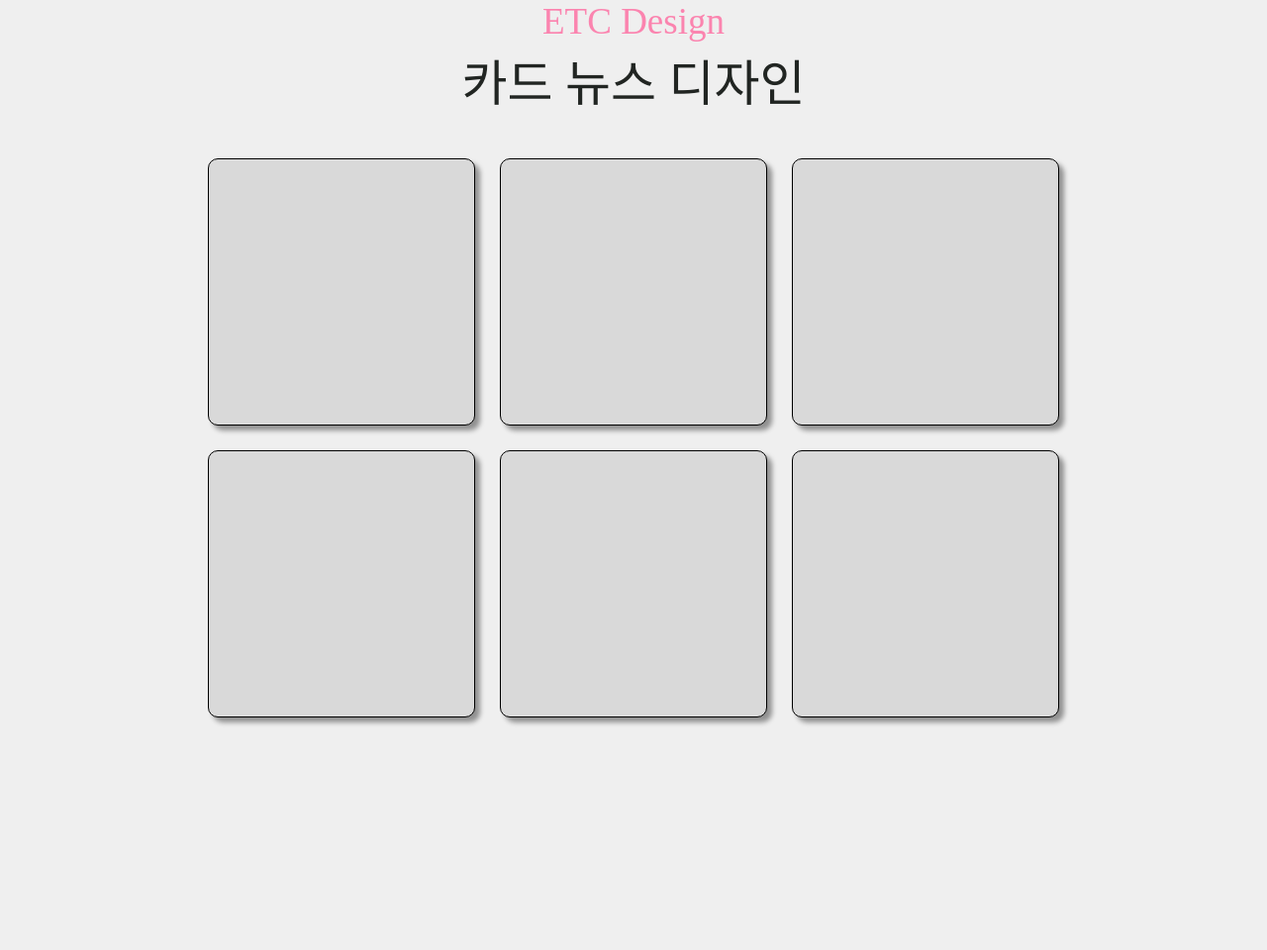
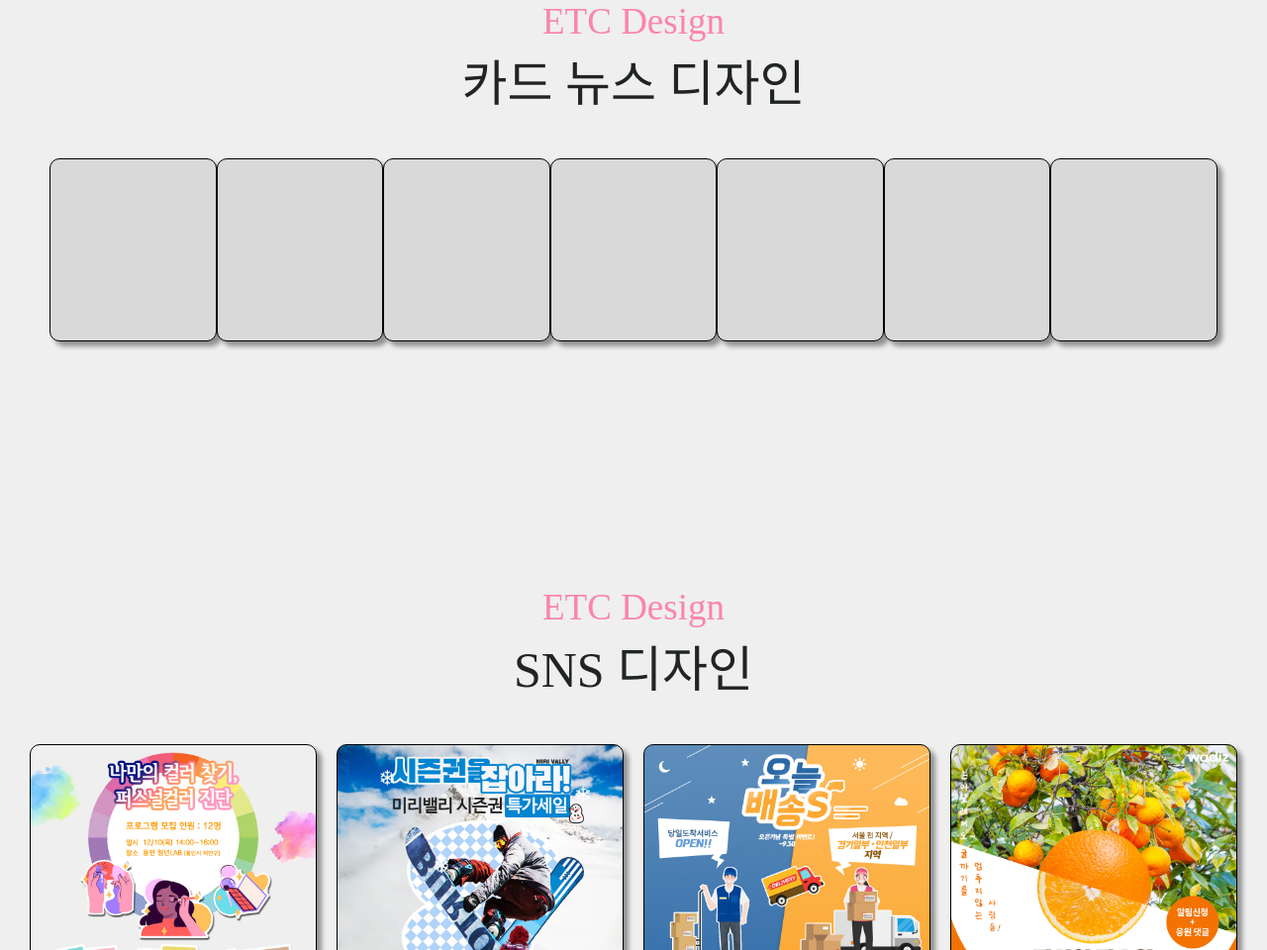
Before and after one commit to iamkangsubini/portfolio2023_subin, a plain HTML site: page index.html in a window 1280 px wide. Shown: the part 9338-10298 px from the top of the page at 99% size. Drawn offline with Linux system fonts and the light colour scheme; a web font is replaced by a local one.

Commit message:
카드뉴스차례

```diff
--- a/index.html
+++ b/index.html
@@ -261,23 +261,24 @@
                 <a href="#" class="dumpling"></a>
             </div>
         </section>
+
         <!-- card-news -->
         <section id="project_design_card_news" class="project_design_title_page">
             <div class="title">
                 <h2>ETC Design</h2>
                 <h1>카드 뉴스 디자인</h1>
             </div>
-            <div class="contents">
-                <ul>
-                    <li><a href="#"></a></li>
-                    <li><a href="#"></a></li>
-                    <li><a href="#"></a></li>
-                    <li><a href="#"></a></li>
-                    <li><a href="#"></a></li>
-                    <li><a href="#"></a></li>
-                </ul>
-            </div>
+            <a herf="#" class="contents">
+                <span></span>
+                <span></span>
+                <span></span>
+                <span></span>
+                <span></span>
+                <span></span>
+                <span></span>
+            </a>
         </section>
+
         <!-- sns-design -->
         <section id="project_design_sns_design" class="project_design_title_page">
             <div class="title">
@@ -299,7 +300,7 @@
         </section>
     </main>
     <script>
-
+        //sns디자인
         const sns_popup = document.querySelector('#sns_popup')
         const sns_a = document.querySelectorAll('#project_design_sns_design a')
         const sns_popup_img = document.querySelector('#sns_popup img')
@@ -319,6 +320,8 @@
             sns_popup.style.display = 'none'
         })
 
+        //카드뉴스
+        /* const  */
     </script>
 </body>
 </html>
--- a/styles/style.css
+++ b/styles/style.css
@@ -288,23 +288,23 @@ main #project_design_detailed_page .contents .book {
 main #project_design_detailed_page .contents .dumpling {
     background-image: url(../images/design/detailed_page/dumpling.jpg);
 }
+
 /* card-news */
 main #project_design_card_news {margin:200px 0;}
 main #project_design_card_news .title {}
 main #project_design_card_news .title h2 {}
 main #project_design_card_news .title h1 {}
-main #project_design_card_news .contents {}
-main #project_design_card_news .contents ul {
-    margin:0 auto; width:860px; height: 565px;
-    display:flex; flex-flow:row wrap;
-    justify-content: space-between; align-content: space-between;
+main #project_design_card_news .contents {
+    display:flex; justify-content: space-between;
+    width: 1180px; margin: 0 auto;
 }
-main #project_design_card_news .contents ul li {}
-main #project_design_card_news .contents ul li a {
-    width: 270px; height: 270px; display: block;
+main #project_design_card_news .contents span {
+    width: 185px; height: 185px; display: block;
     border: 1px solid #000; border-radius: 10px;
-    box-shadow: 5px 5px 5px rgba(0, 0, 0, 40%); background: #d9d9d9;
+    box-shadow: 5px 5px 5px rgba(0, 0, 0, 40%);
+    background: #d9d9d9;
 }
+
 /* sns-design */
 main #project_design_sns_design {margin-bottom:300px;}
 main #project_design_sns_design .title {}
```
Also changed, not shown: images/design/card_news/card1-1.png (added), images/design/card_news/card1-2.png (added), images/design/card_news/card1-3.png (added), images/design/card_news/card1-4.png (added), images/design/card_news/card1-5.png (added), images/design/card_news/card1-6.png (added), images/design/sns/5taiwan.jpg (deleted), images/design/sns/7support.jpg (deleted), images/design/sns/sns1.jpg (renamed from images/design/sns/1personal_color.jpg), images/design/sns/sns2.jpg (renamed from images/design/sns/2ski.jpg), images/design/sns/sns3.jpg (renamed from images/design/sns/3shipping.jpg), images/design/sns/sns4.jpg (renamed from images/design/sns/4orange.jpg), images/design/sns/sns6.jpg (renamed from images/design/sns/6filler.jpg), 2 other files.
